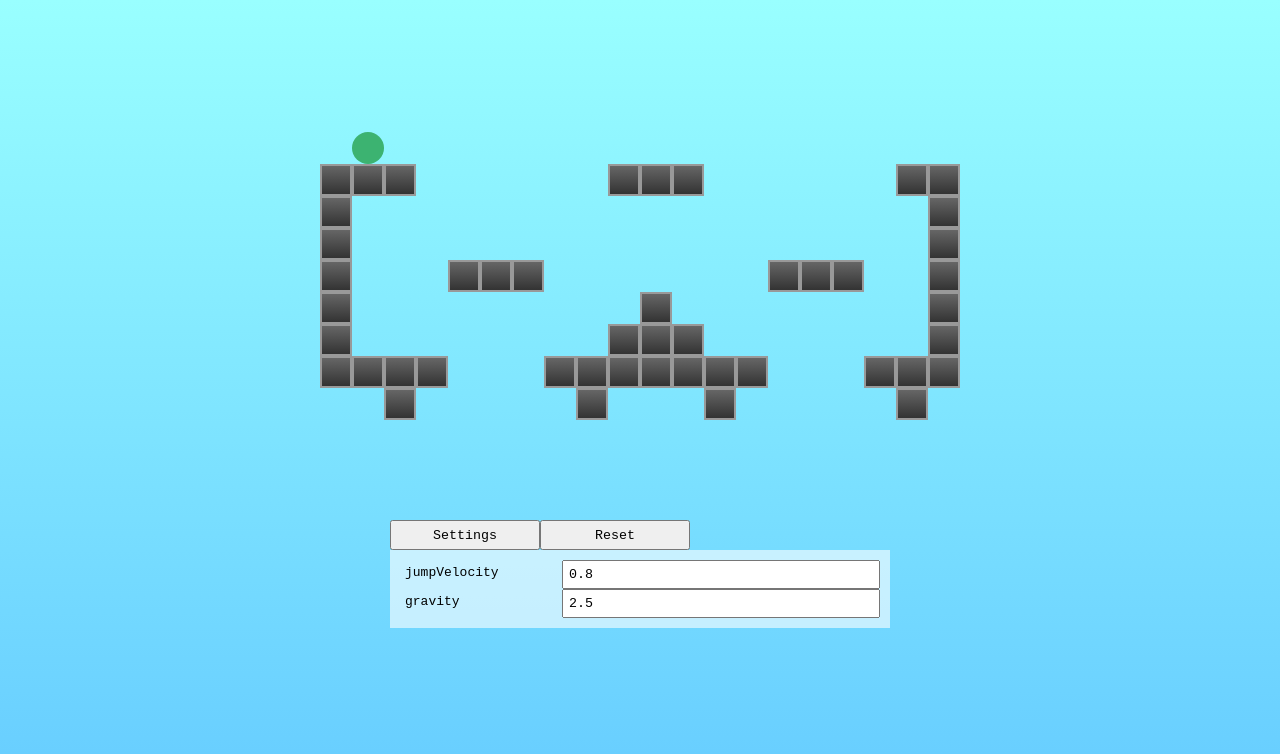
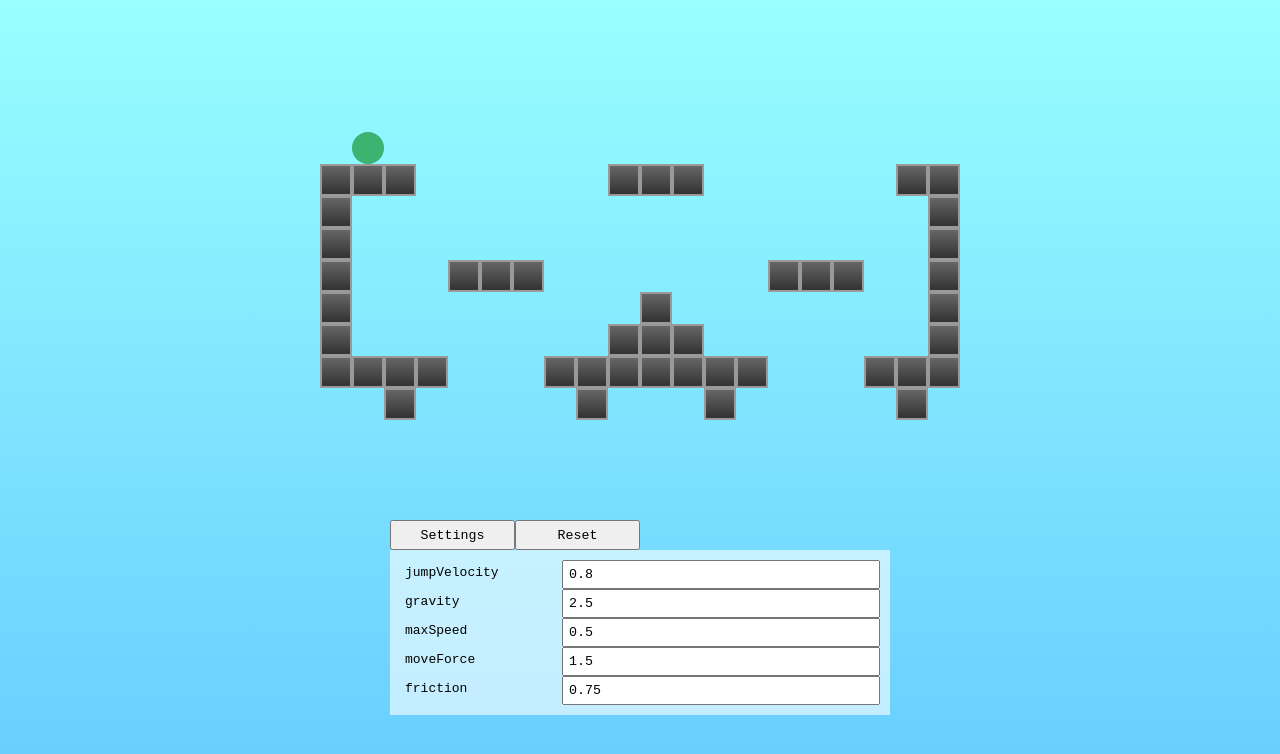
Before and after one commit to wgoode3/platformer, a plain HTML site: page index.html in a window 1280 px wide. Drawn offline with Linux system fonts and the light colour scheme.

Commit message:
more tweaks

```diff
--- a/constants.js
+++ b/constants.js
@@ -2,12 +2,12 @@
 
 let   jumpVelocity = 0.8,
        playerStart = { x: 32, y: 32 },
-          maxSpeed = 0.3,
+          maxSpeed = 0.5,
   terminalVelocity = 2.0,
          blockSize = 32,
-          friction = 0.5,
+          friction = 0.75,
            gravity = 2.5,
-         moveForce = 1.0,
+         moveForce = 1.5,
          targetFPS = 60,
  targetRefreshRate = 1/targetFPS;
 
@@ -29,3 +29,15 @@ document.getElementById("jumpVelocity").addEventListener("change", function(e) {
 document.getElementById("gravity").addEventListener("change", function(e) {
     gravity = e.target.value;
 });
+
+document.getElementById("maxSpeed").addEventListener("change", function(e) {
+    maxSpeed = e.target.value;
+});
+
+document.getElementById("moveForce").addEventListener("change", function(e) {
+    moveForce = e.target.value;
+});
+
+document.getElementById("friction").addEventListener("change", function(e) {
+    friction = e.target.value;
+});
--- a/game.css
+++ b/game.css
@@ -43,7 +43,7 @@ span {
 
 button {
     height: 30px;
-    width: 150px;
+    width: 125px;
     margin: 0;
 }
 
--- a/index.html
+++ b/index.html
@@ -22,6 +22,18 @@
                 <label>gravity</label>
                 <input type="number" name="gravity" id="gravity" value="2.5" step="0.01" />
             </div>
+            <div>
+                <label>maxSpeed</label>
+                <input type="number" name="maxSpeed" id="maxSpeed" value="0.5" step="0.01" />
+            </div>
+            <div>
+                <label>moveForce</label>
+                <input type="number" name="moveForce" id="moveForce" value="1.5" step="0.01" />
+            </div>
+            <div>
+                <label>friction</label>
+                <input type="number" name="friction" id="friction" value="0.75" step="0.01" />
+            </div>
         </form>
     </div>
 
```
